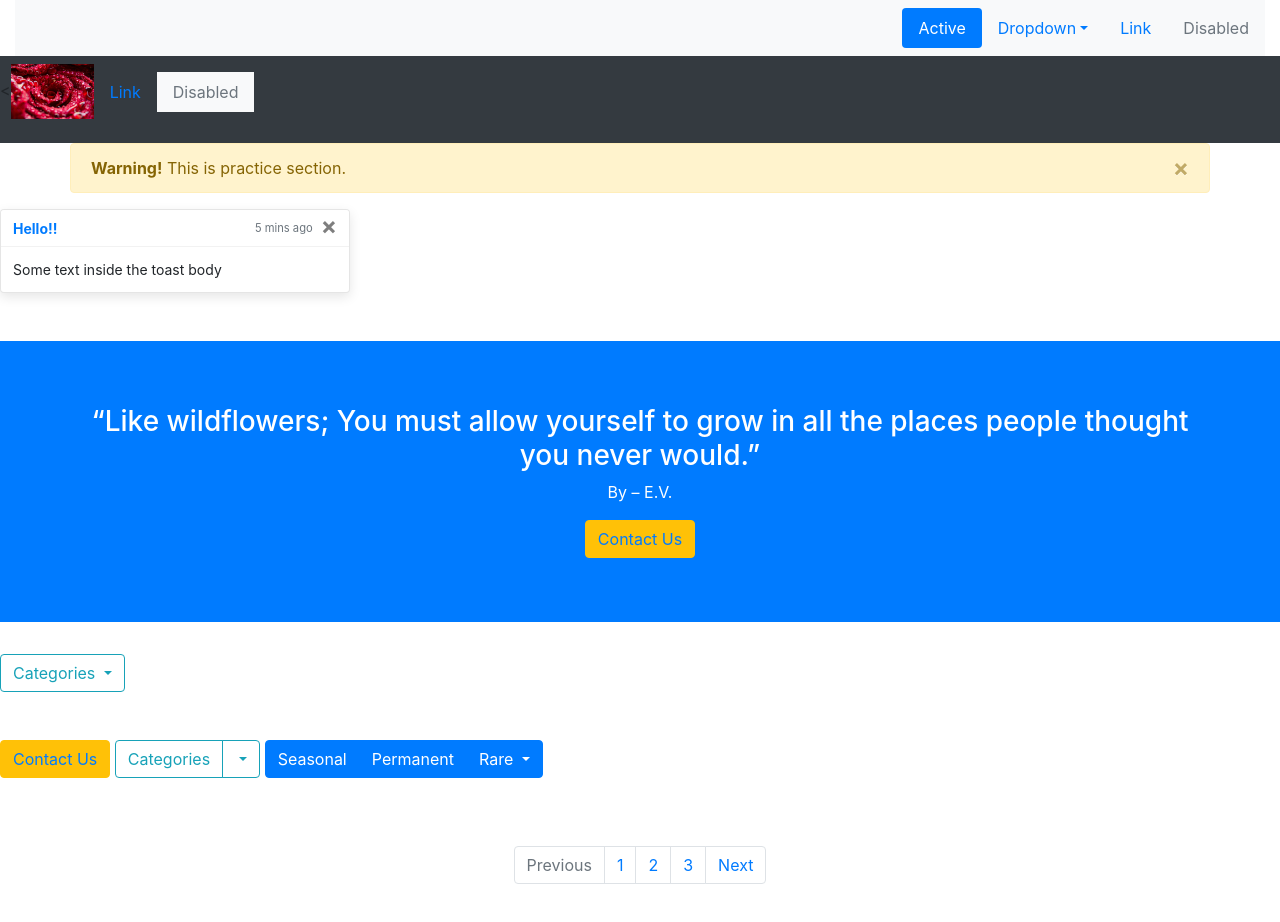
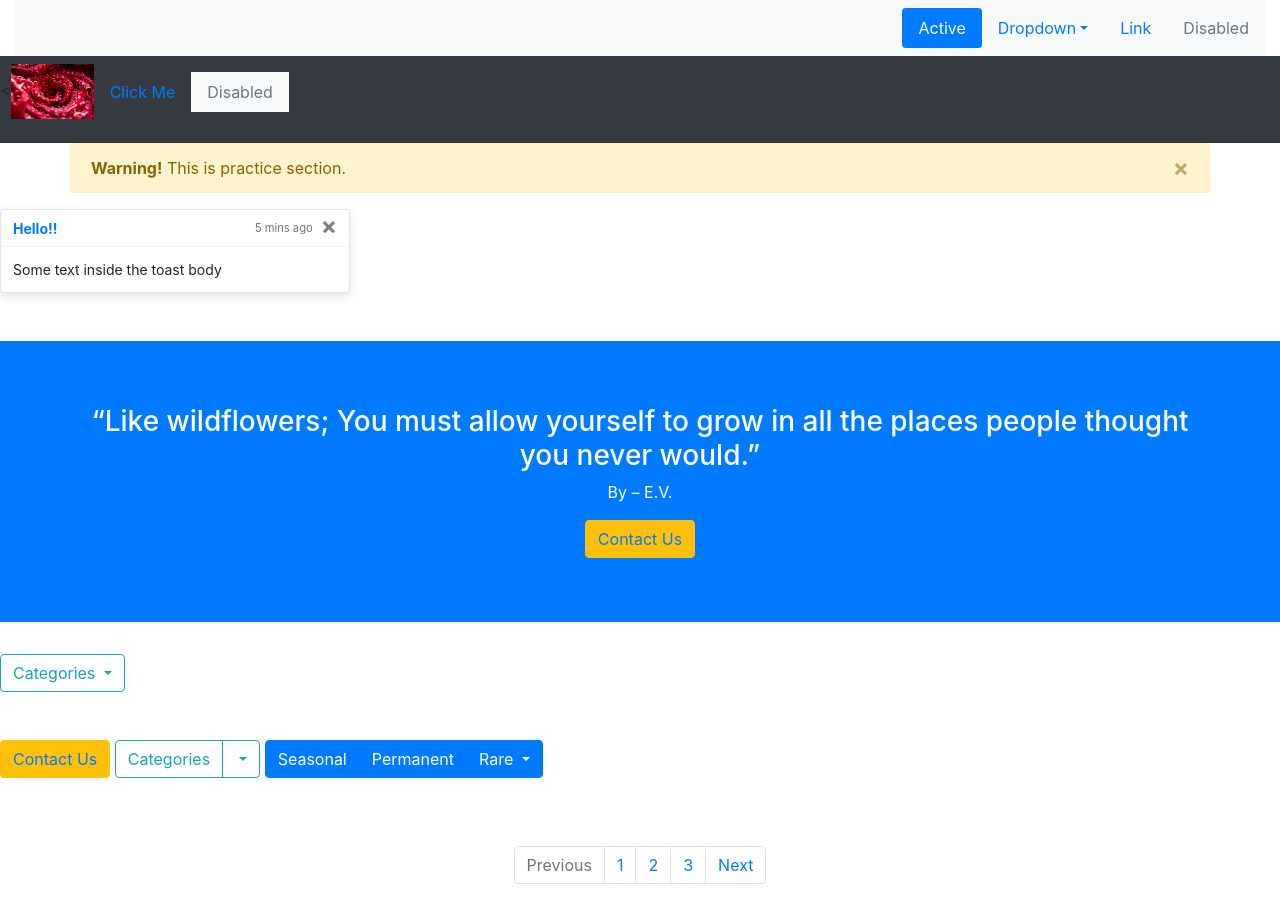
Before and after one commit to AnshilSaxena/scrolltool, a plain HTML site: page index.html in a window 1280 px wide. Drawn offline with nearby package versions, Linux system fonts and the light colour scheme.

Commit message:
Update index.html

```diff
--- a/index.html
+++ b/index.html
@@ -35,7 +35,7 @@
 <nav class="pt-2 pb-2 bg-dark">
 	<ul class="list-unstyled d-flex flex-column flex-sm-row justify-content-start align-items-center align-items-sm-center">
 		<li><<img src="rose.jpg" alt="rose" height="55" /> </li>
-		 <li class="nav-item"><a class="nav-link" href="prep.html">Link</a></li>
+		 <li class="nav-item"><a class="nav-link" href="prep.html">Click Me</a></li>
     <li class="nav-item bg-light"><a class="nav-link disabled" href="#">Disabled</a></li>
 	</ul>
 </nav>
```
